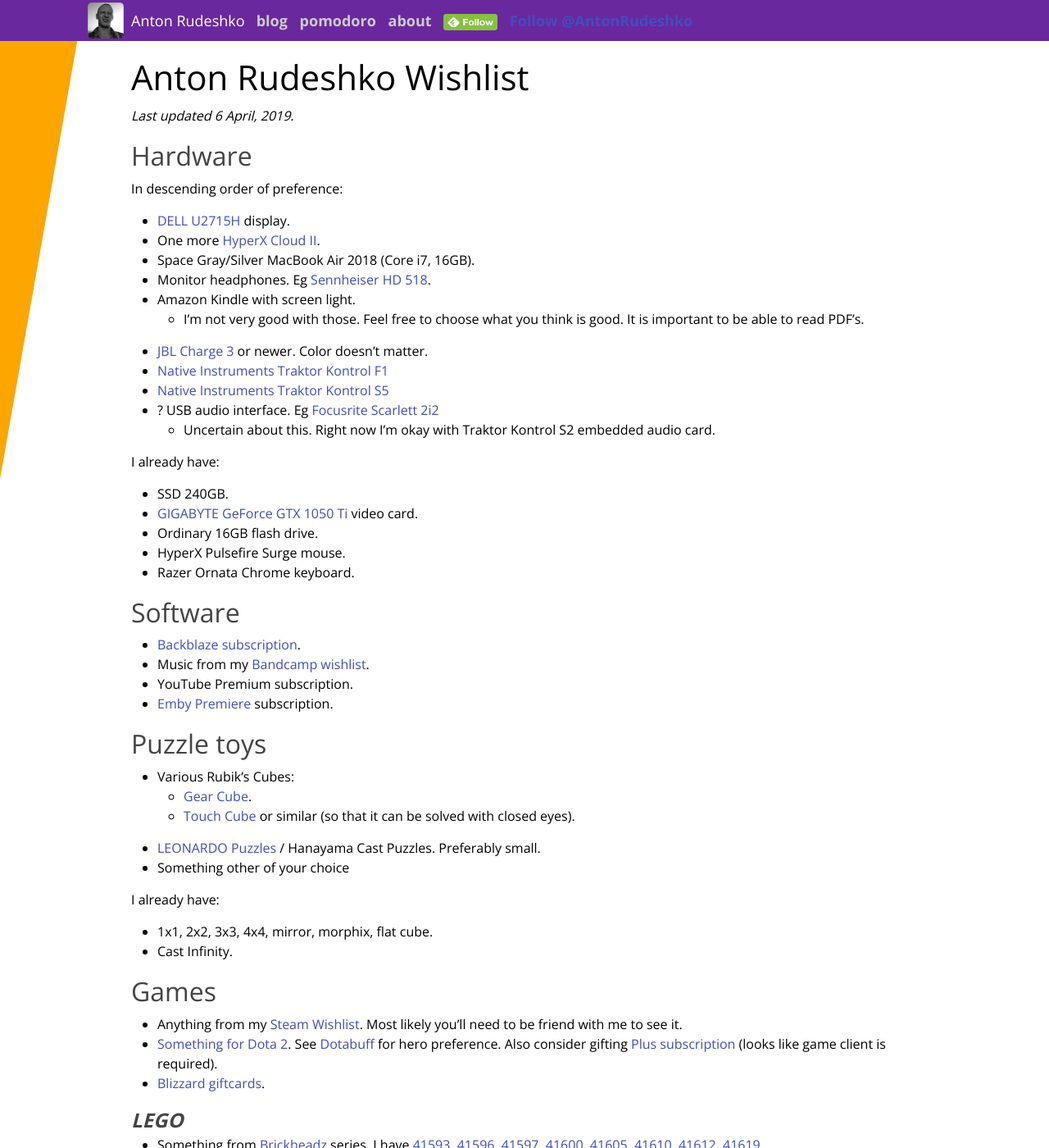
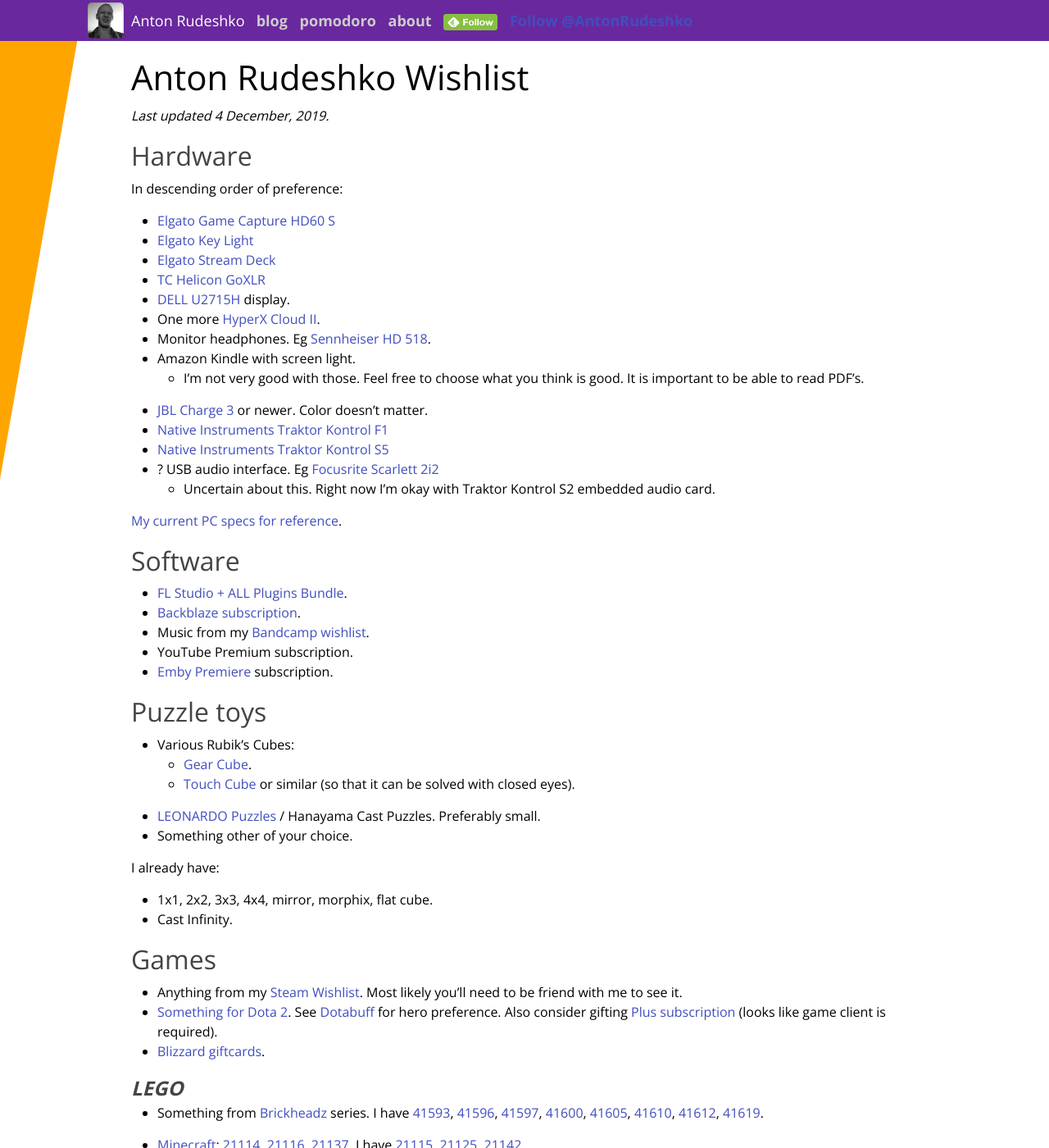
Before and after one commit to anton-rudeshko/anton-rudeshko.github.io, a Jekyll site: the page built from wishlist/index.md, in a window 1280 px wide and 1400 px high. Shown: the whole window at 82% size. Built offline with Jekyll 4.4.1, drawn with Linux system fonts in a browser that asks for light colours; comment, search, counter and statistics services are not loaded; some of the changed text lies outside the part shown.

Commit message:
wishlist: add various streaming stuff

```diff
--- a/wishlist/index.md
+++ b/wishlist/index.md
@@ -5,15 +5,18 @@ title: Anton Rudeshko Wishlist
 
 # Anton Rudeshko Wishlist
 
-*Last updated 6 April, 2019.*
+*Last updated 4 December, 2019.*
 
 ## Hardware
 
 In descending order of preference:
 
+* [Elgato Game Capture HD60 S][hd60-s]
+* [Elgato Key Light][key-light]
+* [Elgato Stream Deck][stream-deck]
+* [TC Helicon GoXLR][goxlr]
 * [DELL U2715H][dell] display.
 * One more [HyperX Cloud II][hyperx2].
-* Space Gray/Silver MacBook Air 2018 (Core i7, 16GB).
 * Monitor headphones. Eg [Sennheiser HD 518][hd-518].
 * Amazon Kindle with screen light.
   * I'm not very good with those. Feel free to choose what you think is good. It is important to be able to read PDF's.
@@ -23,6 +26,10 @@ In descending order of preference:
 * ? USB audio interface. Eg [Focusrite Scarlett 2i2][focusrite]
   * Uncertain about this. Right now I'm okay with Traktor Kontrol S2 embedded audio card.
 
+[hd60-s]: https://www.elgato.com/en/gaming/game-capture-hd60-s
+[key-light]: https://www.elgato.com/en/gaming/key-light
+[stream-deck]: https://www.elgato.com/en/gaming/stream-deck
+[goxlr]: https://www.tc-helicon.com/broadcast
 [dell]: https://market.yandex.ru/product/11131926
 [hyperx2]: https://market.yandex.ru/product/12241651
 [hd-518]: https://market.yandex.ru/product/6516805
@@ -31,23 +38,19 @@ In descending order of preference:
 [ni-kontrol-f1]: http://www.native-instruments.com/en/products/traktor/dj-controllers/traktor-kontrol-f1/
 [focusrite]: http://market.yandex.ru/model.xml?modelid=7754997&hid=91027
 
-I already have:
+[My current PC specs for reference][pc-config].
 
-* SSD 240GB.
-* [GIGABYTE GeForce GTX 1050 Ti][gigabyte-vc] video card.
-* Ordinary 16GB flash drive.
-* HyperX Pulsefire Surge mouse.
-* Razer Ornata Chrome keyboard.
-
-[gigabyte-vc]: https://market.yandex.ru/product/1712062089
+[pc-config]: https://www.rudeshko.com/pc-config
 
 ## Software
 
+* [FL Studio + ALL Plugins Bundle][fl-studio].
 * [Backblaze subscription][backblaze].
 * Music from my [Bandcamp wishlist][bandcamp-wishlist].
 * YouTube Premium subscription.
 * [Emby Premiere][emby-premiere] subscription.
 
+[fl-studio]: https://support.image-line.com/jshop/shop.php
 [backblaze]: https://secure.backblaze.com/gift.htm
 [bandcamp-wishlist]: https://bandcamp.com/anton-rudeshko/wishlist
 [emby-premiere]: https://emby.media/premiere.html
@@ -58,7 +61,7 @@ I already have:
   * [Gear Cube](http://playlab.ru/toys/mefferts/gear-cube/).
   * [Touch Cube](https://www.rubiks.com/rubik-s-touch-cube.html) or similar (so that it can be solved with closed eyes).
 * [LEONARDO Puzzles](http://www.leonardo-puzzles.com/) / Hanayama Cast Puzzles. Preferably small.
-* Something other of your choice
+* Something other of your choice.
 
 I already have:
 
@@ -136,6 +139,8 @@ I'm fine with money gifts.
 
 ## Other
 
+* Subscribe to my streaming account on [Twitch](https://www.twitch.tv/rudeshko_plays), [Twitter](https://twitter.com/rudeshko_plays), and [YouTube](https://www.youtube.com/channel/UCEmTIP5sBak0aiGU2sFMX2w).
+* Support my stream by [donating][https://donate.stream/rudeshko_plays].
 * [Levitating lamp](https://www.levitera.ru/product/levitiruyuschiy-svetilnik-cosmic-temnyy).
 * High-quality 1L+ thermos (to be used in the office).
 * "Blood, Sweat, and Pixels" by Jason Schreier (_without_ Russian translation).
```
Also changed, not shown: other parts of wishlist/index.md (+1 -1 lines).
